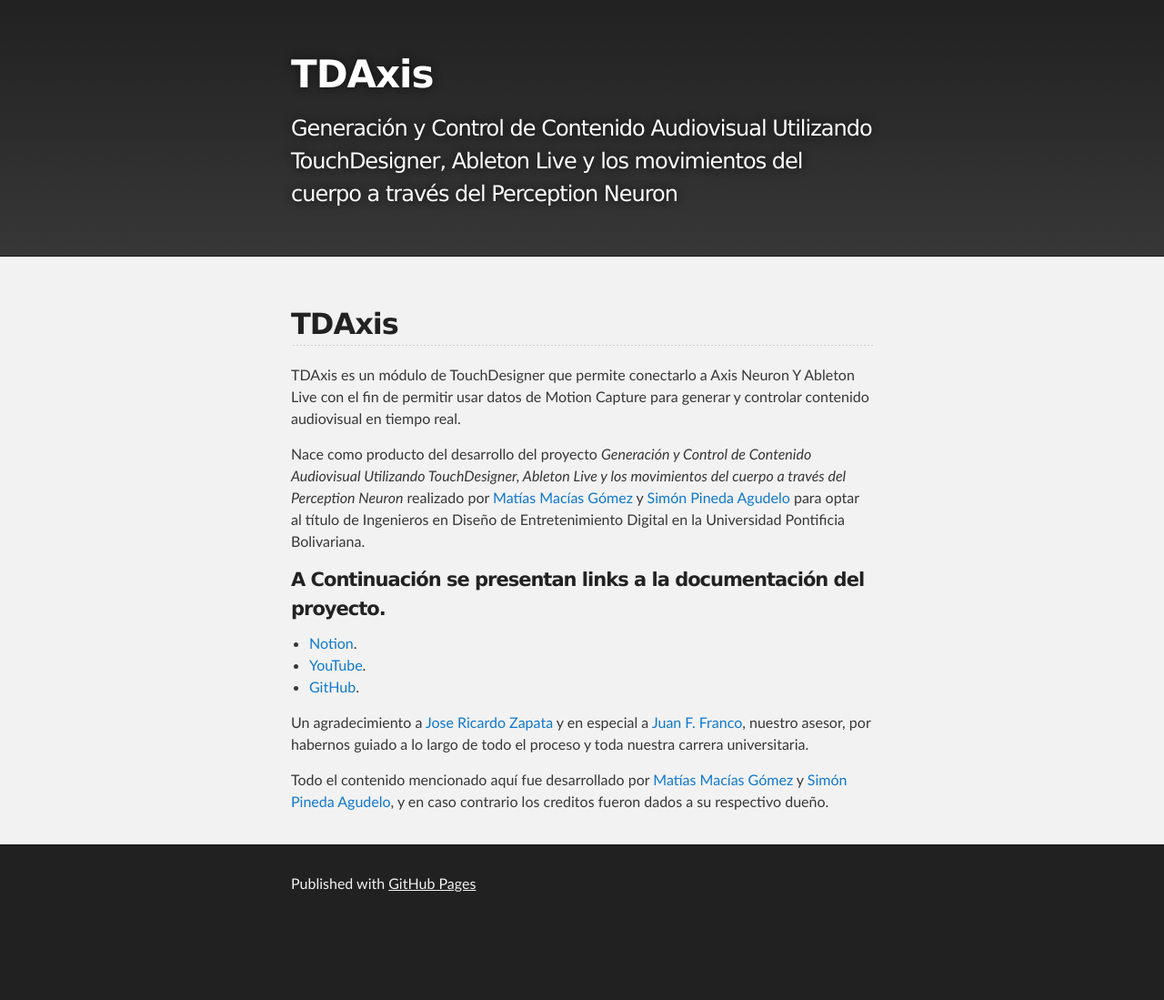
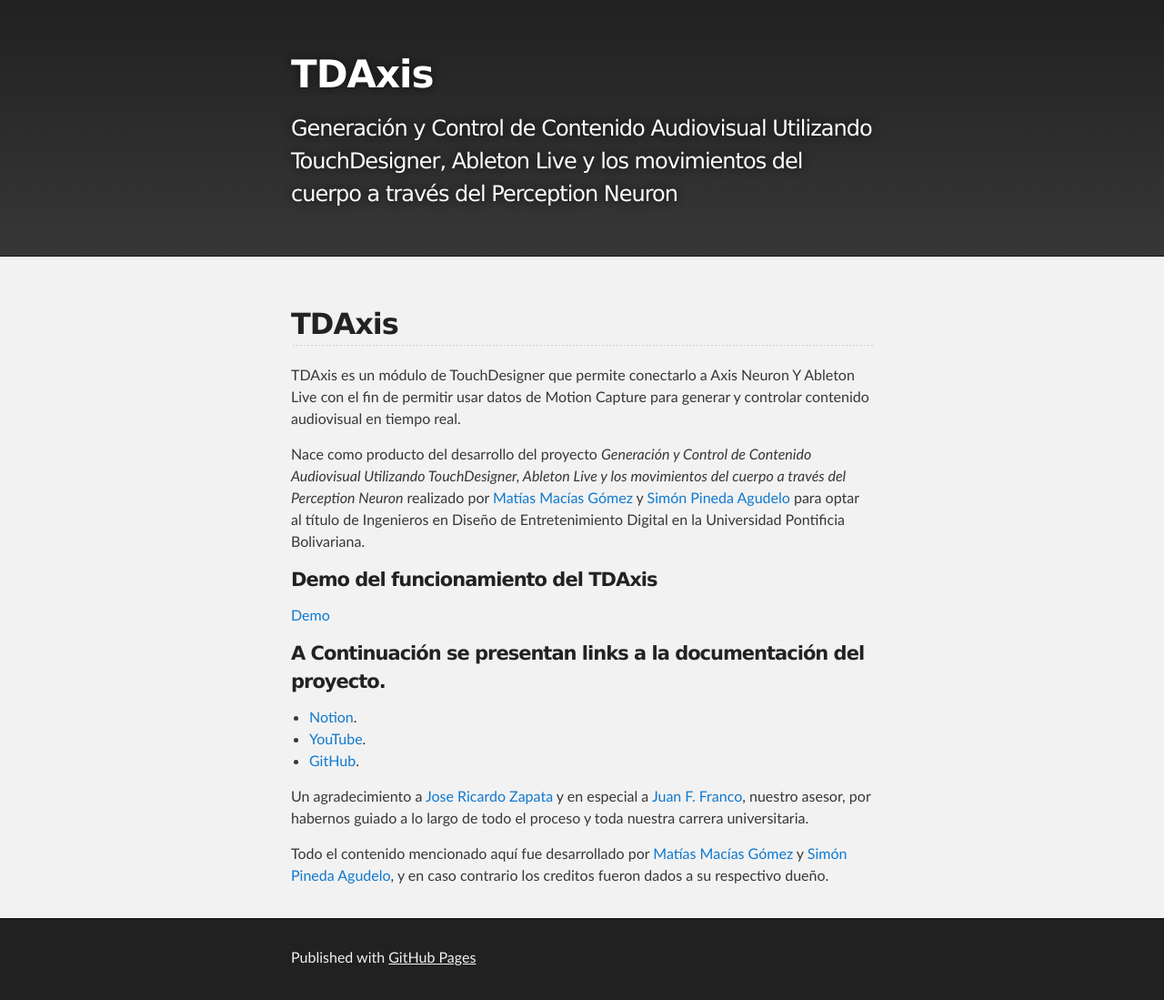
Before and after one commit to TDAxis/tdaxis.github.io, a Jekyll site: the page built from index.md, in a window 1280 px wide. Shown: the whole page at 91% size. Built offline with Jekyll 4.4.1, drawn with Linux system fonts in a browser that asks for light colours; our own code applies the rules of GitHub Pages for plain Markdown files; before the commit the page ends 1018 px from its top, so only the background shows below that.

Commit message:
Added Demo Video

```diff
--- a/index.md
+++ b/index.md
@@ -7,6 +7,8 @@ TDAxis es un módulo de TouchDesigner que permite conectarlo a Axis Neuron Y Abl
 
 Nace como producto del desarrollo del proyecto _Generación y Control de Contenido Audiovisual Utilizando TouchDesigner, Ableton Live y los movimientos del cuerpo a través del Perception Neuron_ realizado por [Matías Macías Gómez](https://github.com/Matmac945) y [Simón Pineda Agudelo](https://github.com/skailuxspa) para optar al título de Ingenieros en Diseño de Entretenimiento Digital en la Universidad Pontificia Bolivariana.
 
+#### Demo del funcionamiento del TDAxis
+[Demo](https://www.youtube.com/embed/iqZA_SVW4X4)
 
 #### A Continuación se presentan links a la documentación del proyecto.
 * [Notion](./notion.html).
```
